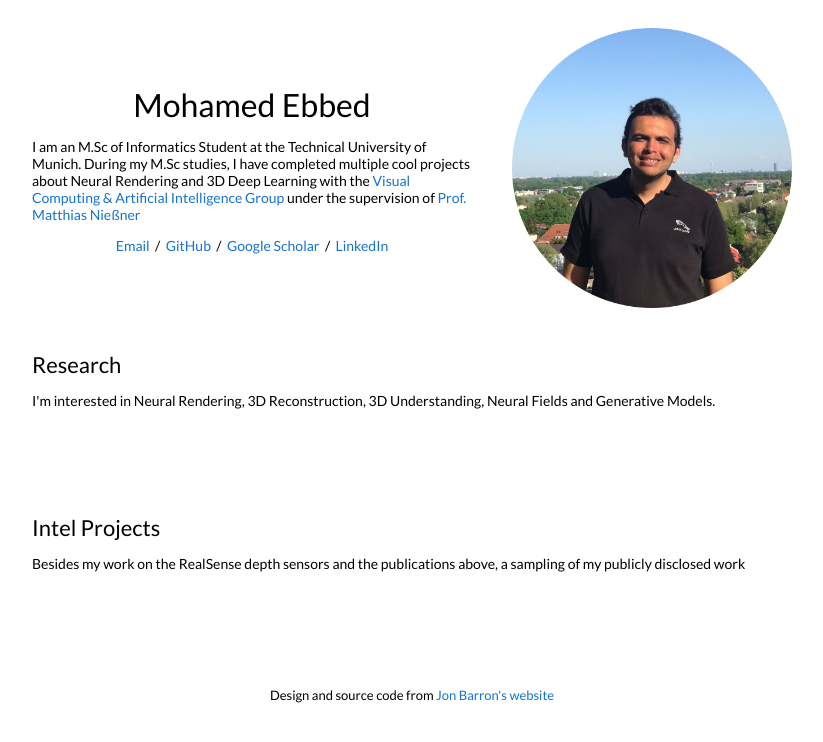
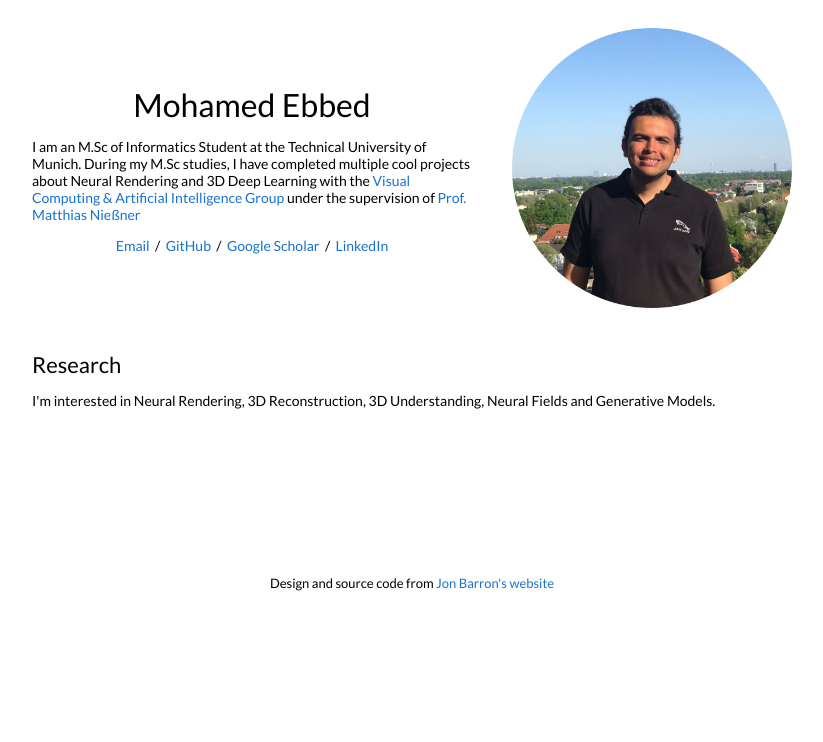
Before and after one commit to mohamed-ebbed/mohamed-ebbed.github.io, a Jekyll site: the page built from _posts/2010-06-22-gina.markdown, in a window 1280 px wide. Shown: the top 742 px of the page, without its empty margins (228-1051 px from the left). Built offline with Jekyll 4.4.1, drawn with Linux system fonts in a browser that asks for light colours.

Commit message:
updating links

```diff
--- a/_layouts/default.html
+++ b/_layouts/default.html
@@ -32,7 +32,7 @@
               <p style="text-align:center">
                 <a target="_blank" href="https://mailhide.io/e/B8TyS"> Email</a> &nbsp;/&nbsp;
                 <a href="https://github.com/mohamed-ebbed">GitHub</a> &nbsp;/&nbsp;
-                <a href="https://scholar.google.com/citations?user=GCYG4GoAAAAJ">Google Scholar</a> &nbsp;/&nbsp;
+                <a href="https://scholar.google.com/citations?user=RAqxMMwAAAAJ&hl=de">Google Scholar</a> &nbsp;/&nbsp;
                 <a href="https://www.linkedin.com/in/mohamed-ebbed"> LinkedIn </a>
               </p>
             </td>
@@ -95,70 +95,6 @@
         <br>
         <br>
         <br>
-        <table style="width:100%;border:0px;border-spacing:0px;border-collapse:separate;margin-right:auto;margin-left:auto;">
-          <tr>
-            <td style="padding:2.5%;width:100%;vertical-align:middle">
-              <h2>Intel Projects</h2>
-              <p>Besides my work on the RealSense depth sensors and the publications above, a sampling of my publicly disclosed work
-              </p>
-            </td>
-          </tr>
-        </table>
-        <table style="width:100%;border:0px;border-spacing:0px;border-collapse:separate;margin-right:auto;margin-left:auto;">
-
-          {% for post in site.posts %}
-          {% for cat in post.categories %}
-          {% if cat == 'Intel' %}
-          <tr>
-            <td style="padding:2.5%;width:25%;vertical-align:middle;min-width:120px">
-              <img src="/tn{{post.image}}" alt="project image" style="width:auto; height:auto; max-width:100%;" />
-            </td>
-            <td style="padding:2.5%;width:75%;vertical-align:middle">
-              <h3>{{post.title}}</h3>
-              <br>
-              <em>{{post.categories}} {{post.course}}</em>
-              <br>
-              {{ post.date | date: "%Y-%m-%d" }}
-
-              <br>
-              {% if post.website %}
-              <a href="{{post.website}}">website</a> /
-              {% endif %}
-              {% if post.paper %}
-              <a href="{{post.paper}}">paper</a> /
-              {% endif %}
-              {% if post.patent %}
-              <a href="{{post.patent}}">patent</a> /
-              {% endif %}
-              {% if post.patent2 %}
-              <a href="{{post.patent2}}">patent #2</a> /
-              {% endif %}
-              {% if post.patent3 %}
-              <a href="{{post.patent3}}">patent #3</a> /
-              {% endif %}
-              {% if post.video %}
-              <a href="{{post.video}}">video</a> /
-              {% endif %}
-              {% if post.video2 %}
-              <a href="{{post.video2}}">video #2</a> /
-              {% endif %}
-              {% if post.code %}
-              <a href="{{post.code}}">code</a> /
-              {% endif %}
-              {% if post.poster %}
-              <a href="{{post.poster}}">poster</a> /
-              {% endif %}
-              {% if post.slides %}
-              <a href="{{post.slides}}">slides</a> /
-              {% endif %}
-              <p></p>
-              {{ post.excerpt }}
-            </td>
-          </tr>
-          {% endif %}
-          {% endfor %}
-          {% endfor %}
-        </table>
         <br>
         <br>
         <br>
```
